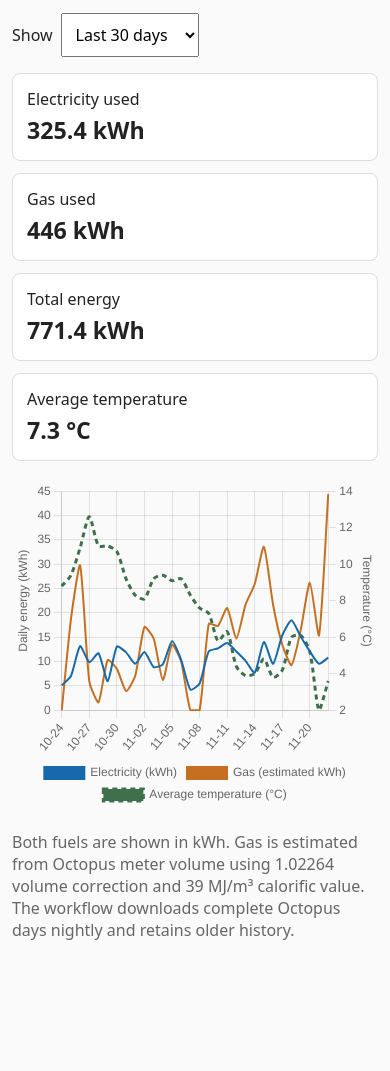
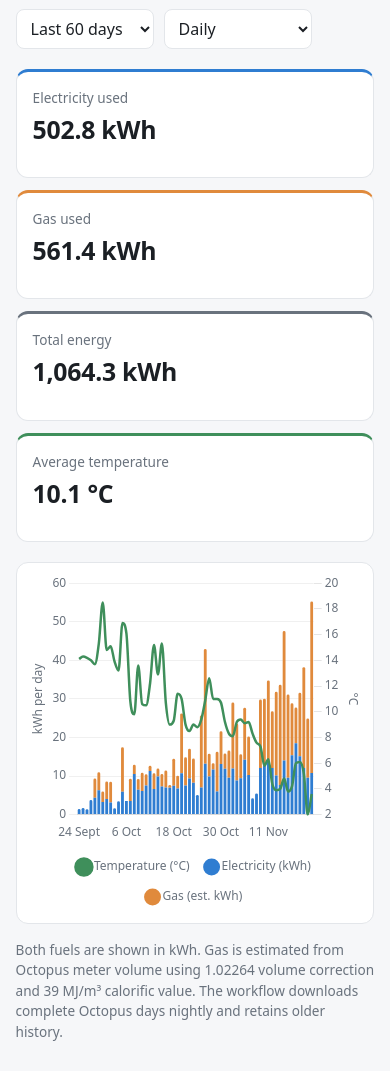
Before and after one commit to timmaulin/home-stats, a plain HTML site: page docs/usage.html in a window 390 px wide. Shown: the part 117-1188 px from the top of the page. Before the commit the page ends 1086 px from the top, so only its background shows below. Drawn offline with nearby package versions, Linux system fonts and the light colour scheme.

Commit message:
Refactor usage.html for better layout and controls
Updated styles and structure for improved layout and responsiveness. Enhanced controls for date range and smoothing options.

```diff
--- a/docs/usage.html
+++ b/docs/usage.html
@@ -4,117 +4,176 @@
 <title>Energy usage</title>
 <script src="https://cdn.jsdelivr.net/npm/chart.js@4"></script>
 <style>
+ :root{
+  --bg:#f6f7f9;--card:#fff;--border:#e3e6ea;--text:#1b1f24;--muted:#69727d;
+  --elec:#2f7dd1;--gas:#e08a3c;--temp:#3f8f5b;--grid:rgba(0,0,0,.06);--link:#1769aa;
+ }
+ @media(prefers-color-scheme:dark){:root{
+  --bg:#0f1318;--card:#171c23;--border:#262d36;--text:#e8ebef;--muted:#8d97a3;
+  --elec:#5aa2ee;--gas:#f0a35e;--temp:#6cc58a;--grid:rgba(255,255,255,.07);--link:#6db3f2;
+ }}
  *{box-sizing:border-box}
- body{font-family:system-ui,sans-serif;width:min(100%,860px);margin:0 auto;padding:clamp(12px,4vw,24px);background:#fafafa;color:#222}
+ body{font-family:system-ui,-apple-system,"Segoe UI",sans-serif;width:min(100%,960px);margin:0 auto;
+  padding:clamp(12px,4vw,28px);background:var(--bg);color:var(--text)}
  nav{margin-bottom:18px}
- nav a{color:#1769aa}
- h1{font-size:clamp(1.7rem,6vw,2.2rem);line-height:1.15;margin-bottom:8px}
- .controls{display:flex;gap:8px;margin:16px 0;align-items:center;flex-wrap:wrap}
- select{min-height:44px;font:inherit;padding:8px 10px}
- .cards{display:grid;grid-template-columns:repeat(auto-fit,minmax(190px,1fr));gap:12px;margin:16px 0}
- .card{background:#fff;border:1px solid #ddd;border-radius:8px;padding:14px}
- .big{display:block;font-size:1.45rem;font-weight:650;margin-top:4px}
- .chart-wrap{position:relative;width:100%;height:360px;margin:20px 0}
- small,.note{color:#666}
- .status{padding:20px;background:#fff;border:1px solid #ddd;border-radius:8px}
- @media(max-width:480px){body{padding:12px}.chart-wrap{height:330px}}
+ nav a{color:var(--link);text-decoration:none}
+ nav a:hover{text-decoration:underline}
+ header{display:flex;justify-content:space-between;align-items:flex-end;gap:12px;flex-wrap:wrap}
+ h1{font-size:clamp(1.7rem,6vw,2.2rem);line-height:1.1;margin:0 0 6px;letter-spacing:-.02em}
+ small,.note{color:var(--muted)}
+ .controls{display:flex;gap:10px;align-items:center;flex-wrap:wrap}
+ select{min-height:40px;font:inherit;padding:6px 10px;border-radius:8px;border:1px solid var(--border);
+  background:var(--card);color:var(--text)}
+ .cards{display:grid;grid-template-columns:repeat(auto-fit,minmax(190px,1fr));gap:12px;margin:20px 0}
+ .card{background:var(--card);border:1px solid var(--border);border-radius:12px;padding:14px 16px;
+  border-top:3px solid var(--accent,var(--border))}
+ .card span.label{color:var(--muted);font-size:.85rem}
+ .big{display:block;font-size:1.55rem;font-weight:650;margin-top:4px;letter-spacing:-.01em}
+ .delta{display:block;font-size:.8rem;color:var(--muted);margin-top:2px;min-height:1.2em}
+ .panel{background:var(--card);border:1px solid var(--border);border-radius:12px;padding:16px;margin:8px 0 16px}
+ .chart-wrap{position:relative;width:100%;height:380px}
+ .note{font-size:.85rem;line-height:1.5}
+ .status{padding:20px;background:var(--card);border:1px solid var(--border);border-radius:12px}
+ @media(max-width:480px){.chart-wrap{height:340px}.panel{padding:10px}}
 </style></head><body>
 <nav><a href="index.html">← Solar forecast</a></nav>
+<header>
+  <div>
     <h1>Energy usage</h1>
     <small id="updated">Loading...</small>
+  </div>
   <div class="controls">
-  <label for="range">Show</label>
-  <select id="range">
+    <select id="range" aria-label="Date range">
       <option value="14">Last 2 weeks</option>
-    <option value="30" selected>Last 30 days</option>
-    <option value="60">Last 60 days</option>
+      <option value="30">Last 30 days</option>
+      <option value="60" selected>Last 60 days</option>
       <option value="90">Last 90 days</option>
     </select>
+    <select id="mode" aria-label="Smoothing">
+      <option value="daily">Daily</option>
+      <option value="avg7">7-day average</option>
+    </select>
   </div>
+</header>
 <div class="cards">
-  <div class="card"><span>Electricity used</span><strong class="big" id="electricity-total">—</strong></div>
-  <div class="card"><span>Gas used</span><strong class="big" id="gas-total">—</strong></div>
-  <div class="card"><span>Total energy</span><strong class="big" id="energy-total">—</strong></div>
-  <div class="card"><span>Average temperature</span><strong class="big" id="temperature-average">—</strong></div>
+  <div class="card" style="--accent:var(--elec)"><span class="label">Electricity used</span><strong class="big" id="electricity-total">—</strong><span class="delta" id="electricity-delta"></span></div>
+  <div class="card" style="--accent:var(--gas)"><span class="label">Gas used</span><strong class="big" id="gas-total">—</strong><span class="delta" id="gas-delta"></span></div>
+  <div class="card" style="--accent:var(--muted)"><span class="label">Total energy</span><strong class="big" id="energy-total">—</strong><span class="delta" id="energy-delta"></span></div>
+  <div class="card" style="--accent:var(--temp)"><span class="label">Average temperature</span><strong class="big" id="temperature-average">—</strong><span class="delta" id="temperature-delta"></span></div>
 </div>
-<div class="chart-wrap"><canvas id="usage-chart" aria-label="Daily usage and temperature chart"></canvas></div>
-<p class="note" id="data-note">Both fuels are shown in kWh. Gas is estimated from Octopus meter volume using the standard UK conversion formula. The workflow downloads complete Octopus days nightly and keeps previous snapshots, so older history is retained rather than replaced.</p>
+<div class="panel"><div class="chart-wrap"><canvas id="usage-chart" aria-label="Daily usage and temperature chart"></canvas></div></div>
+<p class="note" id="data-note">Both fuels are shown in kWh. Gas is estimated from Octopus meter volume using the standard UK conversion formula.</p>
 <div id="status" hidden class="status"></div>
 <script>
-let data;
-let chart;
-const fmt = value => value.toLocaleString(undefined, {maximumFractionDigits: 1});
+let data, chart;
+const $ = id => document.getElementById(id);
+const css = name => getComputedStyle(document.documentElement).getPropertyValue(name).trim();
+const fmt = v => v.toLocaleString(undefined, {maximumFractionDigits: 1});
 const gasKwh = row => row.gas_kwh != null
   ? row.gas_kwh
   : (row.gas_m3 != null ? row.gas_m3 * 1.02264 * 39 / 3.6 : null);
+const shortDate = s => new Date(s + 'T00:00:00').toLocaleDateString('en-GB', {day: 'numeric', month: 'short'});
+
+// Trailing 7-day mean (ignores nulls). Computed over the full history so the
+// start of the selected range isn't artificially truncated.
+function rolling(values, win = 7){
+  return values.map((_, i) => {
+    const slice = values.slice(Math.max(0, i - win + 1), i + 1).filter(v => v != null);
+    return slice.length ? slice.reduce((a, b) => a + b, 0) / slice.length : null;
+  });
+}
+
+function setDelta(id, cur, prev, unit){
+  const el = $(id);
+  if(prev == null || prev === 0 || cur == null){ el.textContent = ''; return; }
+  if(unit === '°C'){
+    const d = cur - prev;
+    el.textContent = (d >= 0 ? '▲ ' : '▼ ') + fmt(Math.abs(d)) + ' °C vs previous period';
+  } else {
+    const pct = (cur - prev) / prev * 100;
+    el.textContent = (pct >= 0 ? '▲ ' : '▼ ') + fmt(Math.abs(pct)) + '% vs previous period';
+  }
+}
 
 function render(){
-  const range = Number(document.getElementById('range').value);
-  const rows = data.days.slice(-range);
-  const sum = key => rows.reduce((total, row) => total + (row[key] ?? 0), 0);
-  const gasRows = rows.map(row => gasKwh(row));
-  const gasTotal = gasRows.reduce((total, value) => total + (value ?? 0), 0);
-  const temperatures = rows.filter(row => row.temperature_c != null).map(row => row.temperature_c);
-  const electricityTotal = sum('electricity_kwh');
-  document.getElementById('electricity-total').textContent = fmt(electricityTotal) + ' kWh';
-  document.getElementById('gas-total').textContent = fmt(gasTotal) + ' kWh';
-  document.getElementById('energy-total').textContent = fmt(electricityTotal + gasTotal) + ' kWh';
-  document.getElementById('temperature-average').textContent =
-    temperatures.length ? fmt(temperatures.reduce((a, b) => a + b, 0) / temperatures.length) + ' °C' : '—';
+  const range = Number($('range').value);
+  const mode = $('mode').value;
+  const all = data.days;
+  const rows = all.slice(-range);
+  const prev = all.slice(-2 * range, -range);
+  const complete = prev.length === range;
+
+  const totals = rs => {
+    const e = rs.reduce((t, r) => t + (r.electricity_kwh ?? 0), 0);
+    const g = rs.reduce((t, r) => t + (gasKwh(r) ?? 0), 0);
+    const temps = rs.filter(r => r.temperature_c != null).map(r => r.temperature_c);
+    return {e, g, t: temps.length ? temps.reduce((a, b) => a + b, 0) / temps.length : null};
+  };
+  const cur = totals(rows), old = totals(prev);
+
+  $('electricity-total').textContent = fmt(cur.e) + ' kWh';
+  $('gas-total').textContent = fmt(cur.g) + ' kWh';
+  $('energy-total').textContent = fmt(cur.e + cur.g) + ' kWh';
+  $('temperature-average').textContent = cur.t != null ? fmt(cur.t) + ' °C' : '—';
+  setDelta('electricity-delta', cur.e, complete ? old.e : null);
+  setDelta('gas-delta', cur.g, complete ? old.g : null);
+  setDelta('energy-delta', cur.e + cur.g, complete ? old.e + old.g : null);
+  setDelta('temperature-delta', cur.t, complete ? old.t : null, '°C');
+
+  let elec = all.map(r => r.electricity_kwh);
+  let gas = all.map(gasKwh);
+  let temp = all.map(r => r.temperature_c);
+  if(mode === 'avg7'){ elec = rolling(elec); gas = rolling(gas); temp = rolling(temp); }
+  const n = rows.length;
+  elec = elec.slice(-n); gas = gas.slice(-n); temp = temp.slice(-n);
+
+  const cElec = css('--elec'), cGas = css('--gas'), cTemp = css('--temp');
+  const text = css('--muted'), grid = css('--grid');
+  Chart.defaults.font.family = getComputedStyle(document.body).fontFamily;
+  Chart.defaults.color = text;
+
   if(chart) chart.destroy();
-  chart = new Chart(document.getElementById('usage-chart'), {
-    type: 'line',
+  chart = new Chart($('usage-chart'), {
     data: {
-      labels: rows.map(row => row.date.slice(5)),
+      labels: rows.map(r => shortDate(r.date)),
       datasets: [
-        {
-          label: 'Electricity (kWh)',
-          data: rows.map(row => row.electricity_kwh),
-          borderColor: '#1769aa',
-          backgroundColor: '#1769aa',
-          pointRadius: 0,
-          borderWidth: 2,
-          tension: 0.2,
-          yAxisID: 'usage'
-        },
-        {
-          label: 'Gas (estimated kWh)',
-          data: gasRows,
-          borderColor: '#c56f20',
-          backgroundColor: '#c56f20',
-          pointRadius: 0,
-          borderWidth: 2,
-          tension: 0.2,
-          yAxisID: 'usage'
-        },
-        {
-          type: 'line',
-          label: 'Average temperature (°C)',
-          data: rows.map(row => row.temperature_c),
-          borderColor: '#3f704d',
-          backgroundColor: '#3f704d',
-          pointRadius: 0,
-          borderDash: [5, 4],
-          tension: 0.25,
-          yAxisID: 'temperature'
-        }
+        {type: 'line', label: 'Temperature (°C)', data: temp, yAxisID: 'temperature', order: 0,
+         borderColor: cTemp, backgroundColor: cTemp, borderWidth: 2.5, pointRadius: 0,
+         pointHoverRadius: 4, tension: 0.3, cubicInterpolationMode: 'monotone'},
+        {type: 'bar', label: 'Electricity (kWh)', data: elec, yAxisID: 'usage', order: 1,
+         backgroundColor: cElec, borderRadius: 2, stack: 'energy', maxBarThickness: 18},
+        {type: 'bar', label: 'Gas (est. kWh)', data: gas, yAxisID: 'usage', order: 1,
+         backgroundColor: cGas, borderRadius: 2, stack: 'energy', maxBarThickness: 18}
       ]
     },
     options: {
       responsive: true,
       maintainAspectRatio: false,
       interaction: {mode: 'index', intersect: false},
-      plugins: {legend: {position: 'bottom'}},
+      plugins: {
+        legend: {position: 'bottom', labels: {usePointStyle: true, boxWidth: 8, padding: 18}},
+        tooltip: {
+          padding: 10, cornerRadius: 8, boxPadding: 4,
+          callbacks: {
+            label: c => ' ' + c.dataset.label.replace(/ \(.*\)/, '') + ': ' +
+              (c.parsed.y != null ? fmt(c.parsed.y) + (c.dataset.yAxisID === 'temperature' ? ' °C' : ' kWh') : '—'),
+            footer: items => {
+              const fuels = items.filter(i => i.dataset.yAxisID === 'usage');
+              return fuels.length > 1 ? 'Total: ' + fmt(fuels.reduce((t, i) => t + (i.parsed.y ?? 0), 0)) + ' kWh' : '';
+            }
+          }
+        }
+      },
       scales: {
+        x: {stacked: true, grid: {display: false}, ticks: {maxRotation: 0, autoSkip: true, maxTicksLimit: 10}},
         usage: {
-          position: 'left',
-          beginAtZero: true,
-          title: {display: true, text: 'Daily energy (kWh)'}
+          stacked: true, position: 'left', beginAtZero: true,
+          grid: {color: grid}, border: {display: false},
+          title: {display: true, text: 'kWh per day'}
         },
         temperature: {
-          position: 'right',
-          grid: {drawOnChartArea: false},
-          title: {display: true, text: 'Temperature (°C)'}
+          position: 'right', grid: {drawOnChartArea: false}, border: {display: false},
+          title: {display: true, text: '°C'}
         }
       }
     }
@@ -122,28 +181,27 @@ function render(){
 }
 
 fetch('usage-data.json')
-  .then(response => {
-    if(!response.ok) throw new Error('Usage data is not available yet.');
-    return response.json();
-  })
+  .then(r => { if(!r.ok) throw new Error('Usage data is not available yet.'); return r.json(); })
   .then(loaded => {
     data = loaded;
-    document.getElementById('updated').textContent = 'Updated ' + data.updated;
+    $('updated').textContent = 'Updated ' + data.updated;
     if(data.gas_conversion){
       const cv = data.gas_conversion.calorific_value_mj_m3;
-      const correction = data.gas_conversion.volume_correction;
-      document.getElementById('data-note').textContent =
-        'Both fuels are shown in kWh. Gas is estimated from Octopus meter volume using ' +
-        correction + ' volume correction and ' + cv + ' MJ/m³ calorific value. ' +
-        'The workflow downloads complete Octopus days nightly and retains older history.';
+      const corr = data.gas_conversion.volume_correction;
+      $('data-note').textContent =
+        'Both fuels are shown in kWh. Gas is estimated from Octopus meter volume using ' + corr +
+        ' volume correction and ' + cv + ' MJ/m³ calorific value. The workflow downloads complete ' +
+        'Octopus days nightly and retains older history.';
     }
-    document.getElementById('range').addEventListener('change', render);
+    $('range').addEventListener('change', render);
+    $('mode').addEventListener('change', render);
+    window.matchMedia('(prefers-color-scheme: dark)').addEventListener('change', render);
     render();
   })
   .catch(error => {
-    const status = document.getElementById('status');
-    status.hidden = false;
-    status.textContent = error.message + ' Add the Octopus secrets and run the forecast workflow.';
-    document.getElementById('updated').textContent = 'No data yet';
+    const s = $('status');
+    s.hidden = false;
+    s.textContent = error.message + ' Add the Octopus secrets and run the forecast workflow.';
+    $('updated').textContent = 'No data yet';
   });
 </script></body></html>
```
Lines whose indentation alone changed are shown as unchanged.
